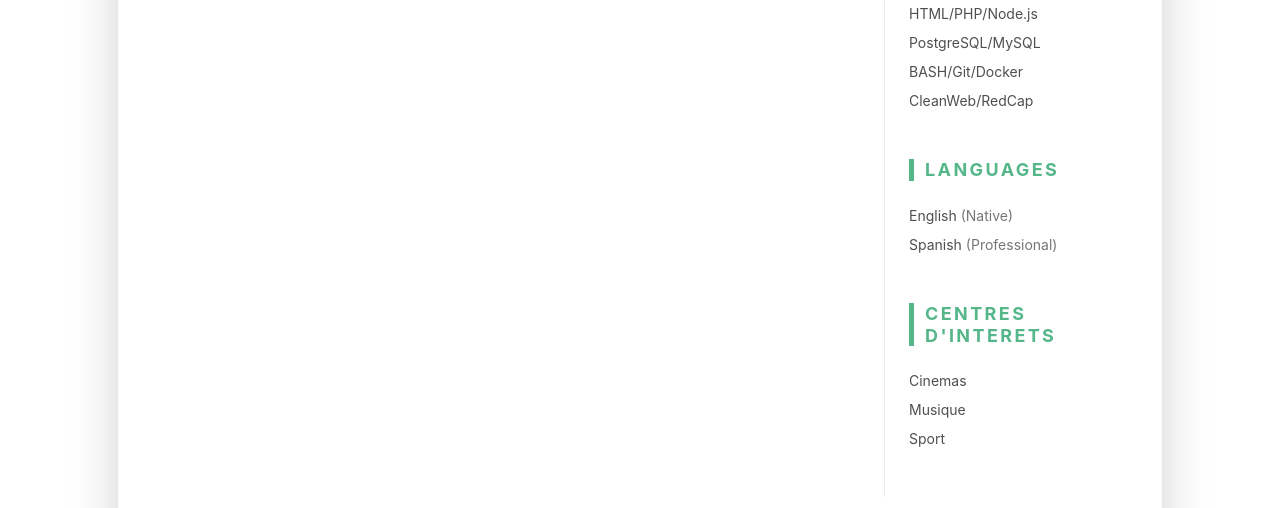
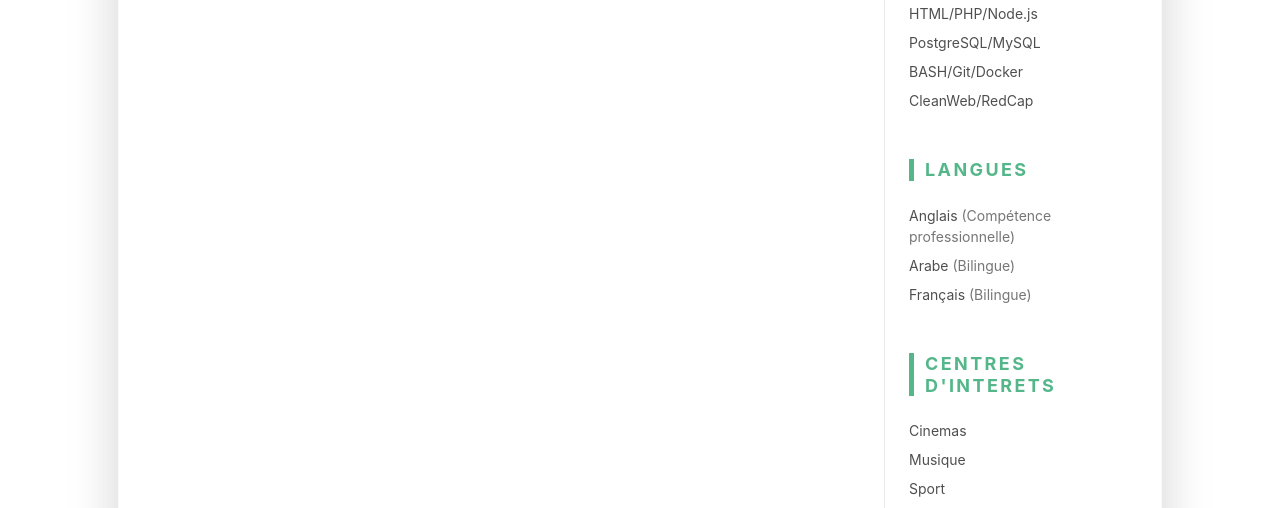
Before and after one commit to El-Hadi/El-Hadi.github.io, a plain HTML site: page index.html in a window 1280 px wide. Shown: the part 1100-1608 px from the top of the page. Drawn offline with Linux system fonts and the light colour scheme.

Commit message:
correction patie langues

```diff
--- a/index.html
+++ b/index.html
@@ -253,13 +253,15 @@
 
                             <section class="skills-section py-3">
 
-                                <h3 class="text-uppercase resume-section-heading mb-4">Languages</h3>
+                                <h3 class="text-uppercase resume-section-heading mb-4">Langues</h3>
 
                                 <ul class="list-unstyled resume-lang-list">
 
-                                    <li class="mb-2">English <span class="text-muted">(Native)</span></li>
+                                    <li class="mb-2">Anglais <span class="text-muted">(Compétence professionnelle)</span></li>
 
-                                    <li class="mb-2">Spanish <span class="text-muted">(Professional)</span></li>
+                                    <li class="mb-2">Arabe <span class="text-muted">(Bilingue)</span></li>
+
+                                    <li class="mb-2">Français <span class="text-muted">(Bilingue)</span></li>
 
                                 </ul>
 
```
